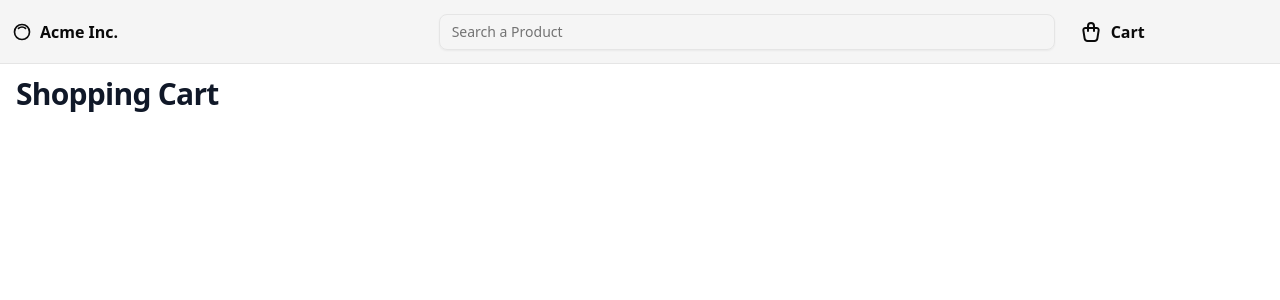
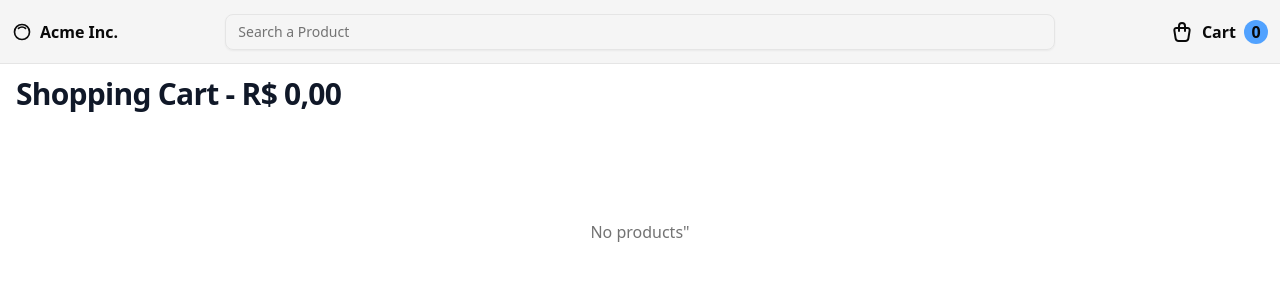
Before and after one commit to leandroaps/react-tic-em-trilhas, a React (Vite) app: page /shopping-cart in a window 1280 px wide. Shown: the top 300 px of the page. Built offline with nearby package versions, Linux system fonts and the light colour scheme.

Commit message:
feat: adds total features

```diff
--- a/src/components/static/Card.tsx
+++ b/src/components/static/Card.tsx
@@ -1,3 +1,4 @@
+import { Button } from '@/components/ui/button';
 import {
   Card,
   CardContent,
@@ -6,10 +7,18 @@ import {
   CardHeader,
   CardTitle,
 } from '@/components/ui/card';
+import { useShoppingCart } from '@/hooks/useShoppingList';
 import type { Product } from '@/interfaces/Products.interface';
 import { memo } from 'react';
 
 function CardComponent({ item }: Product) {
+  const { addProduct } = useShoppingCart();
+
+  const price = item.price.toLocaleString('pt-BR', {
+    style: 'currency',
+    currency: 'BRL',
+  });
+
   return (
     <Card className="w-full m-2">
       <CardHeader>
@@ -29,7 +38,7 @@ function CardComponent({ item }: Product) {
       </CardHeader>
       <CardContent>
         <div className="flex flex-col gap-2">
-          <p className="text-2xl font-bold">${item.price.toFixed(2)}</p>
+          <p className="text-2xl font-bold">{price}</p>
           <p className="text-sm text-muted-foreground">
             Category: {item.category}
           </p>
@@ -38,7 +47,16 @@ function CardComponent({ item }: Product) {
           </p>
         </div>
       </CardContent>
-      <CardFooter className="flex-col gap-2"></CardFooter>
+      <CardFooter className="flex-col gap-2">
+        <Button
+          onClick={e => {
+            e.stopPropagation();
+            addProduct(item.id, item.name, item.price);
+          }}
+        >
+          Buy
+        </Button>
+      </CardFooter>
     </Card>
   );
 }
--- /dev/null
+++ b/src/components/static/CardCart.tsx
@@ -0,0 +1,71 @@
+import {
+  Card,
+  CardContent,
+  CardFooter,
+  CardHeader,
+  CardTitle,
+} from '@/components/ui/card';
+import { useShoppingCart } from '@/hooks/useShoppingList';
+import type { ListItem } from '@/interfaces/ShoppingCart.interface';
+import { memo } from 'react';
+import { Button } from '../ui/button';
+
+function CardCartComponent({ item }: { item: ListItem }) {
+  const { addProduct, onRemove, onDecrease } = useShoppingCart();
+
+  const amount = item.amount.toLocaleString('pt-BR', {
+    style: 'currency',
+    currency: 'BRL',
+  });
+
+  return (
+    <Card className="w-full m-2">
+      <CardHeader>
+        <CardTitle className="h-10overflow-hidden text-ellipsis line-clamp-1">
+          {item.name}
+        </CardTitle>
+      </CardHeader>
+      <CardContent>
+        <div className="flex flex-col gap-2">
+          <p className="text-sm text-muted-foreground">
+            <strong>Quantity: </strong>
+            {item.quantity}
+          </p>
+          <p className="text-sm text-muted-foreground">
+            <strong>Total: </strong> {amount}
+          </p>
+        </div>
+      </CardContent>
+      <CardFooter className="flex-row gap-2">
+        <Button
+          onClick={e => {
+            e.stopPropagation();
+            addProduct(item.id, item.name, item.unitPrice);
+          }}
+        >
+          Buy
+        </Button>
+        <Button
+          variant="secondary"
+          onClick={e => {
+            e.stopPropagation();
+            onDecrease(item.id, item.unitPrice);
+          }}
+        >
+          Lesser
+        </Button>
+        <Button
+          variant="destructive"
+          onClick={e => {
+            e.stopPropagation();
+            onRemove(item.id);
+          }}
+        >
+          Remove
+        </Button>
+      </CardFooter>
+    </Card>
+  );
+}
+
+export default memo(CardCartComponent);
--- a/src/components/static/Header.tsx
+++ b/src/components/static/Header.tsx
@@ -1,4 +1,5 @@
 import { Input } from '@/components/ui/input';
+import { useShoppingCart } from '@/hooks/useShoppingList';
 import { IconInnerShadowTop, IconShoppingBag } from '@tabler/icons-react';
 import { debounce } from 'lodash';
 import { memo, useCallback } from 'react';
@@ -9,6 +10,8 @@ interface HeaderProps {
 }
 
 function Header({ onSearchChange }: HeaderProps) {
+  const { totalQuantity } = useShoppingCart();
+
   const handleSearch = useCallback(
     (e: React.ChangeEvent<HTMLInputElement>) => {
       const value = e.target.value;
@@ -21,13 +24,13 @@ function Header({ onSearchChange }: HeaderProps) {
 
   return (
     <header className="grid h-16 shrink-0 items-center border-b grid-cols-12 fixed bg-accent w-full">
-      <div className="flex items-center gap-2 px-3 col-span-4">
+      <div className="flex items-center gap-2 px-3 col-span-2">
         <Link to="/" className="flex items-center gap-2">
           <IconInnerShadowTop className="size-5" />
           <span className="text-base font-semibold">Acme Inc.</span>
         </Link>
       </div>
-      <div className="w-full justify-start px-3 col-span-6 relative">
+      <div className="flex w-full justify-start px-3 col-span-8 relative">
         <Input
           type="text"
           placeholder="Search a Product"
@@ -35,10 +38,13 @@ function Header({ onSearchChange }: HeaderProps) {
           className="w-full"
         />
       </div>
-      <div className="w-full justify-start px-3 col-span-2 relative">
+      <div className="flex w-full justify-end px-3 col-span-2 relative">
         <Link to="shopping-cart" className="flex items-center gap-2">
           <IconShoppingBag className="size-6" />
           <span className="text-base font-semibold">Cart</span>
+          <span className="text-base font-semibold relative right size-6 text-center justify-center rounded-3xl bg-blue-400">
+            {totalQuantity}
+          </span>
         </Link>
       </div>
     </header>
--- a/src/contexts/ShoppingCart.context.tsx
+++ b/src/contexts/ShoppingCart.context.tsx
@@ -3,10 +3,10 @@ import type {
   ShoppingCartListIContextData,
   ShoppingCartProviderProps,
 } from '@/interfaces/ShoppingCart.interface';
-import { createContext, useState } from 'react';
+import { createContext, useEffect, useState } from 'react';
 
 const ShoppingCartContextDefaultValue: ShoppingCartListIContextData = {
-  item: [],
+  items: [],
   totalSumAmount: 0,
   totalQuantity: 0,
   addProduct: () => {},
@@ -14,14 +14,33 @@ const ShoppingCartContextDefaultValue: ShoppingCartListIContextData = {
   onDecrease: () => {},
 };
 
-const ShoppingCartContext = createContext<ShoppingCartListIContextData>(
+// eslint-disable-next-line react-refresh/only-export-components
+export const ShoppingCartContext = createContext<ShoppingCartListIContextData>(
   ShoppingCartContextDefaultValue
 );
+
+const STORAGE_KEY = 'shopping-cart-items';
 
 export const ShoppingCartProvider = ({
   children,
 }: ShoppingCartProviderProps) => {
-  const [items, setItems] = useState<ListItem[]>([]);
+  const [items, setItems] = useState<ListItem[]>(() => {
+    try {
+      const storedItems = localStorage.getItem(STORAGE_KEY);
+      return storedItems ? JSON.parse(storedItems) : [];
+    } catch (error) {
+      console.error('Error loading cart from localStorage:', error);
+      return [];
+    }
+  });
+
+  useEffect(() => {
+    try {
+      localStorage.setItem(STORAGE_KEY, JSON.stringify(items));
+    } catch (error) {
+      console.error('Error saving cart to localStorage:', error);
+    }
+  }, [items]);
 
   const totalSumAmount = items.reduce((sum, item) => sum + item.amount, 0);
   const totalQuantity = items.reduce((sum, item) => sum + item.quantity, 0);
@@ -85,7 +104,7 @@ export const ShoppingCartProvider = ({
   return (
     <ShoppingCartContext.Provider
       value={{
-        item: items,
+        items: items,
         totalSumAmount,
         totalQuantity,
         addProduct,
--- /dev/null
+++ b/src/hooks/useShoppingCart.ts
@@ -0,0 +1,4 @@
+import { ShoppingCartContext } from '@/contexts/ShoppingCart.context';
+import { useContext } from 'react';
+
+export const useShoppingCart = () => useContext(ShoppingCartContext);
--- a/src/interfaces/Products.interface.ts
+++ b/src/interfaces/Products.interface.ts
@@ -1,7 +1,7 @@
 export interface ProductProps {
   id: number;
   name: string;
-  description: string;
+  description?: string;
   price: number;
   quantity: number;
   category: string;
--- a/src/interfaces/ShoppingCart.interface.ts
+++ b/src/interfaces/ShoppingCart.interface.ts
@@ -11,7 +11,7 @@ export interface ListItem {
 }
 
 export interface ShoppingCartListIContextData {
-  item: ListItem[];
+  items: ListItem[];
   totalSumAmount: number;
   totalQuantity: number;
   addProduct: (id: number, name: string, price: number) => void;
--- a/src/pages/ShoppingCart.tsx
+++ b/src/pages/ShoppingCart.tsx
@@ -1,12 +1,32 @@
+import CardCartComponent from '@/components/static/CardCart';
+import { useShoppingCart } from '@/hooks/useShoppingCart';
 import { memo } from 'react';
 
 function ShoppingCart() {
+  const { items, totalSumAmount } = useShoppingCart();
+
+  const amount = totalSumAmount.toLocaleString('pt-BR', {
+    style: 'currency',
+    currency: 'BRL',
+  });
+
   return (
     <div className="flex flex-col h-full w-full">
       <div className="grid w-full grid-cols-1 p-4 mt-15">
         <h2 className="text-2xl/7 font-bold text-gray-900 sm:truncate sm:text-3xl sm:tracking-tight">
-          Shopping Cart
+          Shopping Cart - {amount}
         </h2>
+        <div className="grid w-full grid-cols-1 sm:grid-cols-2 md:grid-cols-3 lg:grid-cols-4 xl:grid-cols-5 2xl:grid-cols-6 gap-4 p-4 mt-15">
+          {items.length > 0 ? (
+            items.map(product => {
+              return <CardCartComponent key={product.id} item={product} />;
+            })
+          ) : (
+            <div className="col-span-full text-center text-muted-foreground py-8">
+              No products"
+            </div>
+          )}
+        </div>
       </div>
     </div>
   );
```
